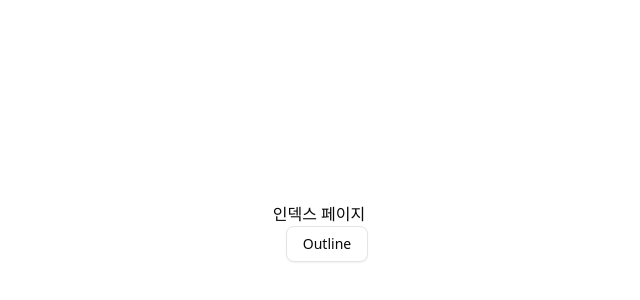
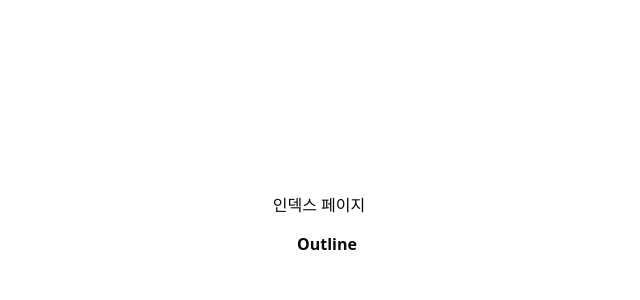
Before and after one commit to finalproj-team5/mogazoa, a Next.js app: page / in a window 1280 px wide. Shown: the part 168-468 px from the top of the page, without its empty margins (321-961 px from the left). Built offline with nearby package versions, Linux system fonts and the light colour scheme.

Commit message:
[정해성] feat: Button 공용 컴포넌트 구현

```diff
--- a/src/components/ui/button.tsx
+++ b/src/components/ui/button.tsx
@@ -1,56 +1,113 @@
 import * as React from 'react';
-import { Slot } from '@radix-ui/react-slot';
 import { cva, type VariantProps } from 'class-variance-authority';
-
 import { cn } from '@/lib/utils';
 
 const buttonVariants = cva(
-  "inline-flex items-center justify-center gap-2 whitespace-nowrap rounded-md text-sm font-medium transition-all disabled:pointer-events-none disabled:opacity-50 [&_svg]:pointer-events-none [&_svg:not([class*='size-'])]:size-4 shrink-0 [&_svg]:shrink-0 outline-none focus-visible:border-ring focus-visible:ring-ring/50 focus-visible:ring-[3px] aria-invalid:ring-destructive/20 dark:aria-invalid:ring-destructive/40 aria-invalid:border-destructive",
+  'inline-flex items-center justify-center font-semibold transition-all duration-200 disabled:cursor-not-allowed outline-none focus-visible:ring-2 focus-visible:ring-offset-2 rounded-lg',
   {
     variants: {
       variant: {
-        default: 'bg-primary text-primary-foreground shadow-xs hover:bg-primary/90',
-        destructive:
-          'bg-destructive text-white shadow-xs hover:bg-destructive/90 focus-visible:ring-destructive/20 dark:focus-visible:ring-destructive/40 dark:bg-destructive/60',
-        outline:
-          'border bg-background shadow-xs hover:bg-accent hover:text-accent-foreground dark:bg-input/30 dark:border-input dark:hover:bg-input/50',
-        secondary: 'bg-secondary text-secondary-foreground shadow-xs hover:bg-secondary/80',
-        ghost: 'hover:bg-accent hover:text-accent-foreground dark:hover:bg-accent/50',
-        link: 'text-primary underline-offset-4 hover:underline',
+        primary: [
+          // 그라데이션 배경
+          'bg-gradient-to-r from-[#5097FA] to-[#5363FF]',
+          'text-[#F1F1F5]',
+          'hover:from-[#4086E9] hover:to-[#4252EE]',
+          'active:from-[#3075D8] active:to-[#3141DD]',
+          'focus-visible:ring-blue-500',
+          'disabled:bg-[#353542] disabled:text-[#6E6E82] disabled:from-[#353542] disabled:to-[#353542]',
+        ],
+        secondary: [
+          // 투명 배경 (배경색 없음)
+          'bg-transparent',
+          'border border-transparent',
+          'hover:bg-[#9FA6B2]/10',
+          'active:scale-[0.98]',
+          'focus-visible:ring-blue-500',
+          'disabled:bg-transparent disabled:text-[#353542] disabled:border-[#353542] disabled:hover:scale-100',
+        ],
+        tertiary: [
+          'bg-transparent',
+          'border border-[#9FA6B2]',
+          'text-[#9FA6B2]',
+          'hover:bg-[#9FA6B2]/10',
+          'focus-visible:ring-gray-400',
+          'disabled:border-[#353542] disabled:text-[#353542]',
+        ],
       },
       size: {
-        default: 'h-9 px-4 py-2 has-[>svg]:px-3',
-        sm: 'h-8 rounded-md gap-1.5 px-3 has-[>svg]:px-2.5',
-        lg: 'h-10 rounded-md px-6 has-[>svg]:px-4',
-        icon: 'size-9',
+        lg: 'w-[640px] h-[65px] text-lg', // 18px
+        md: 'w-[440px] h-[55px] text-base', // 16px
+        sm: 'w-[335px] h-[50px] text-base', // 16px
       },
     },
     defaultVariants: {
-      variant: 'default',
-      size: 'default',
+      variant: 'primary',
+      size: 'md',
     },
   },
 );
 
-function Button({
-  className,
-  variant,
-  size,
-  asChild = false,
-  ...props
-}: React.ComponentProps<'button'> &
-  VariantProps<typeof buttonVariants> & {
-    asChild?: boolean;
-  }) {
-  const Comp = asChild ? Slot : 'button';
+export interface ButtonProps
+  extends React.ButtonHTMLAttributes<HTMLButtonElement>,
+    VariantProps<typeof buttonVariants> {}
 
-  return (
-    <Comp
-      data-slot='button'
-      className={cn(buttonVariants({ variant, size, className }))}
-      {...props}
-    />
-  );
-}
+const Button = React.forwardRef<HTMLButtonElement, ButtonProps>(
+  ({ className, variant, size, disabled, children, ...props }, ref) => {
+    if (variant === 'secondary') {
+      return (
+        <div className='relative inline-block'>
+          {/* Secondary variant를 위한 그라데이션 테두리 (disabled가 아닐 때만) */}
+          {!disabled && (
+            <div
+              className='absolute inset-0 rounded-lg p-[1px]'
+              style={{
+                background: 'linear-gradient(to right, #5097FA, #5363FF)',
+              }}
+            >
+              {/* 현재 페이지 배경색과 맞춰서 안쪽을 채움 */}
+              <div className='h-full w-full rounded-lg bg-[#1C1C22]' />
+            </div>
+          )}
+
+          <button
+            className={cn(
+              buttonVariants({ variant, size }),
+              // disabled가 아닐 때만 border 제거 (그라데이션 div가 테두리 역할)
+              !disabled && 'border-none relative z-10',
+              className,
+            )}
+            ref={ref}
+            disabled={disabled}
+            {...props}
+          >
+            {/* Secondary variant를 위한 그라데이션 텍스트 (disabled가 아닐 때만) */}
+            <span
+              className={cn(
+                !disabled &&
+                  'bg-gradient-to-r from-[#5097FA] to-[#5363FF] bg-clip-text text-transparent',
+              )}
+            >
+              {children}
+            </span>
+          </button>
+        </div>
+      );
+    }
+
+    // Primary, Tertiary variant는 기본 처리
+    return (
+      <button
+        className={cn(buttonVariants({ variant, size }), className)}
+        ref={ref}
+        disabled={disabled}
+        {...props}
+      >
+        {children}
+      </button>
+    );
+  },
+);
+
+Button.displayName = 'Button';
 
 export { Button, buttonVariants };
```
